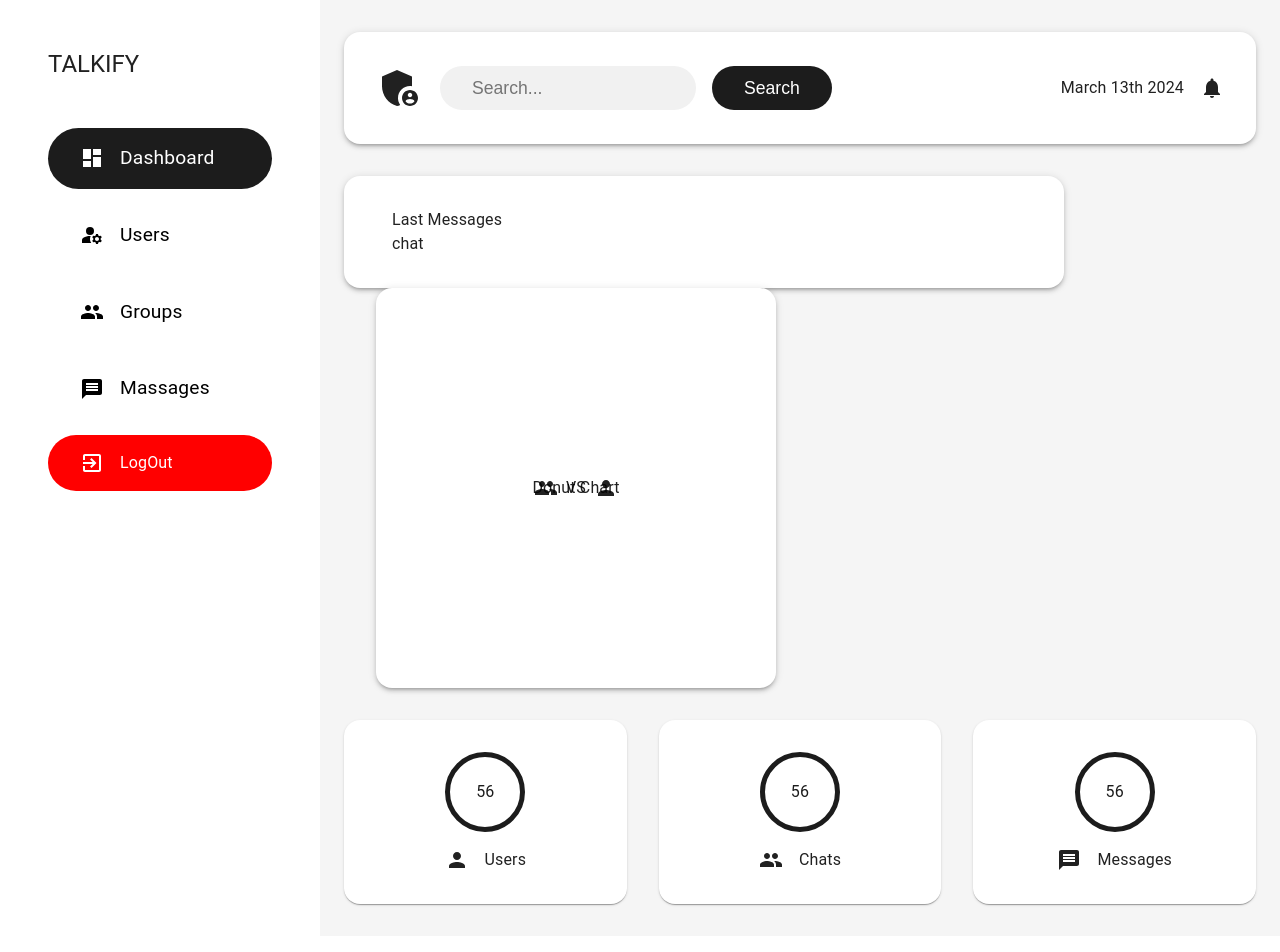
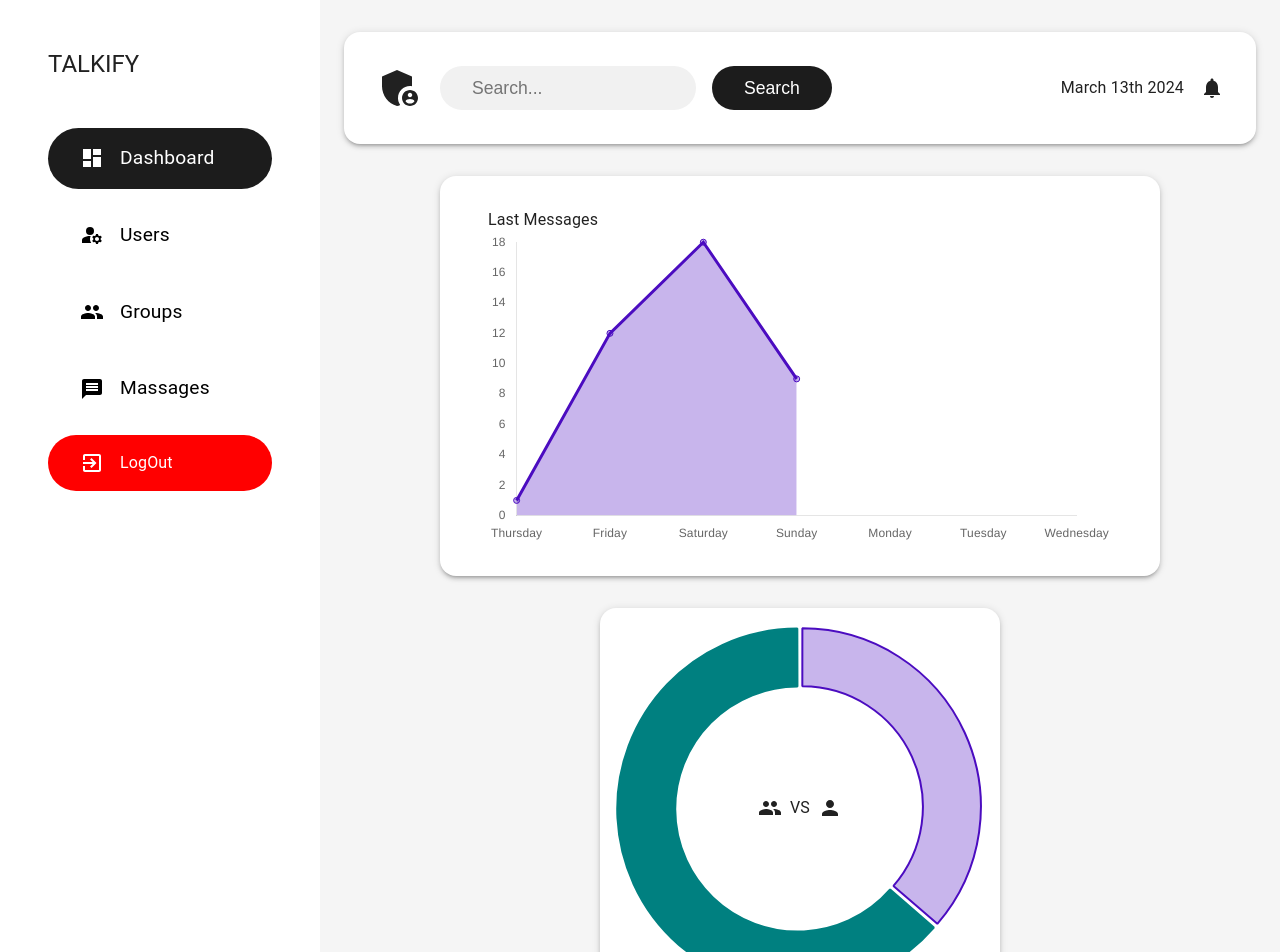
Before and after one commit to sarkarsubho/Talkify-app, a React (Vite) app in the folder client/: page /admin/dashboard in a window 1280 px wide. Shown: the top 952 px of the page. Built offline with nearby package versions, Linux system fonts and the light colour scheme.

Commit message:
chart added

```diff
--- a/client/src/components/specific/Charts.jsx
+++ b/client/src/components/specific/Charts.jsx
@@ -1,9 +1,114 @@
-import React from 'react'
+import React from "react";
+import { Line, Doughnut } from "react-chartjs-2";
+import {
+  ArcElement,
+  CategoryScale,
+  Chart as ChartJS,
+  Filler,
+  Legend,
+  LineElement,
+  LinearScale,
+  PointElement,
+  Tooltip,
+} from "chart.js";
+import { litePurple, orange, purple } from "../../constants/color";
+import { getLast7Days } from "../../lib/features";
 
-const Charts = () => {
+ChartJS.register(
+  Tooltip,
+  CategoryScale,
+  LinearScale,
+  LineElement,
+  PointElement,
+  ArcElement,
+  Filler,
+  Legend
+);
+
+const lineChartOptions = {
+  responsive: true,
+  plugins: {
+    legend: { display: false },
+    title: {
+      display: false,
+    },
+  },
+  scales: {
+    x: {
+      grid: { display: false },
+    },
+    y: {
+      beginAtZero: true,
+      grid: { display: false },
+    },
+  },
+};
+
+const labels = getLast7Days();
+
+const LineChart = ({ value = [] }) => {
+  const data = {
+    labels,
+    datasets: [
+      {
+        data: value,
+        label: "revenue",
+        fill: true,
+        backgroundColor: litePurple,
+        borderColor: purple,
+      },
+      // {
+      //   data: [1, 9, 1, 19],
+      //   label: "revenue",
+      //   fill: true,
+      //   backgroundColor: "rgba(75,192,192,0.5)",
+      //   borderColor: "rgba(75,192,192,0.3)",
+      // },
+      // {
+      //   data: [1, 10, 28, 9],
+      //   label: "revenue",
+      //   fill: true,
+      //   backgroundColor: "rgba(75,102,12,0.5)",
+      //   borderColor: "rgba(75,12,12,0.3)",
+      // },
+    ],
+  };
+  return <Line data={data} options={lineChartOptions}></Line>;
+};
+
+const doughnutChartOptions = {
+  responsive: true,
+  plugins: {
+    legend: { display: false },
+    title: {
+      display: false,
+    },
+  },
+  cutout: 120,
+};
+
+const DoughnutChart = ({ value = [], labels = [] }) => {
+  const data = {
+    labels,
+    datasets: [
+      {
+        data: value,
+        label: "Group chats VS Personal chat",
+        fill: true,
+        backgroundColor: [litePurple, orange],
+        hoverBackgroundColor: ["red", "green"],
+        borderColor: [purple, orange],
+        offset: 10,
+      },
+    ],
+  };
   return (
-    <div>Chart</div>
-  )
-}
+    <Doughnut
+      style={{ zIndex: 10 }}
+      data={data}
+      options={doughnutChartOptions}
+    />
+  );
+};
 
-export default Chart
+export { LineChart, DoughnutChart };
--- a/client/src/constants/color.js
+++ b/client/src/constants/color.js
@@ -3,3 +3,6 @@
 export const lightBlue ="#2694ab";
 export const matBlack ="#1c1c1c";
 export const backgroundGradient = "linear-gradient(180deg, rgba(148,6,172,1) 0%, rgba(255,106,0,1) 100%)";
+
+export const purple ="rgba(75,12,192,1)";
+export const litePurple ="rgba(75,12,192,0.3)";
--- a/client/src/lib/features.js
+++ b/client/src/lib/features.js
@@ -1,3 +1,5 @@
+import moment from "moment";
+
 const fileFormat = (url) => {
   const fileExt = url.split(".").pop();
 
@@ -15,7 +17,19 @@
   return "file";
 };
 
-const transFormImage =(url="",width=100)=>url;
+const transFormImage = (url = "", width = 100) => url;
 
+const getLast7Days = () => {
+  const currentDate = moment();
+  const last7Days = [];
+  for (let i = 0; i < 7; i++) {
+    const dayDate = currentDate.clone().subtract(i, "days");
+    const dayName = dayDate.format("dddd");
+    last7Days.unshift(dayName);
+    // last7Days.unshift(currentDate.format("MMM D"));
+    // currentDate.subtract(1, "days");
+  }
+  return last7Days;
+};
 
-export { fileFormat,transFormImage };
+export { fileFormat, transFormImage, getLast7Days };
--- a/client/src/pages/admin/Dashboard.jsx
+++ b/client/src/pages/admin/Dashboard.jsx
@@ -14,6 +14,7 @@
   SearchField,
 } from "../../components/styles/StyledComponents";
 import { matBlack } from "../../constants/color";
+import { DoughnutChart, LineChart } from "../../components/specific/Charts";
 
 const Dashboard = () => {
   const AppBar = (
@@ -71,7 +72,21 @@
     <AdminLayout>
       <Container component={"main"}>
         {AppBar}
-        <Stack direction={"row"} spacing={"2rem"} flexWrap={"wrap"}>
+        <Stack
+          direction={{
+            xs: "column",
+            lg: "row",
+          }}
+          flexWrap={"wrap"}
+          justifyContent={"center"}
+          alignItems={{
+            xs: "center",
+            lg: "stretch",
+          }}
+          sx={{
+            gap: "2rem",
+          }}
+        >
           <Paper
             elevation={3}
             sx={{
@@ -82,7 +97,7 @@
             }}
           >
             <Typography>Last Messages</Typography>
-            {"chat"}
+            <LineChart value={[1, 12, 18, 9]}></LineChart>
           </Paper>
           <Paper
             elevation={3}
@@ -102,7 +117,10 @@
               height: "25rem",
             }}
           >
-            {"Donut Chart "}
+            <DoughnutChart
+              labels={["Single Chat", "Group Chat"]}
+              value={[32, 56]}
+            />
             <Stack
               position={"absolute"}
               direction={"row"}
```
